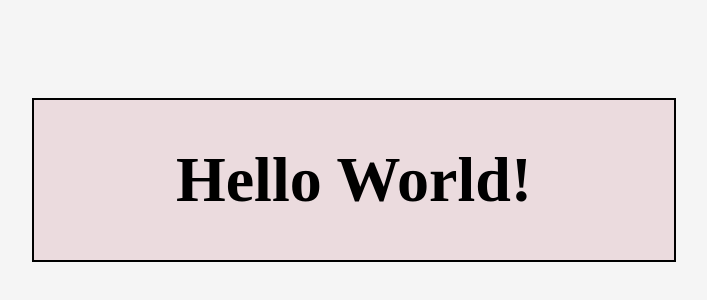
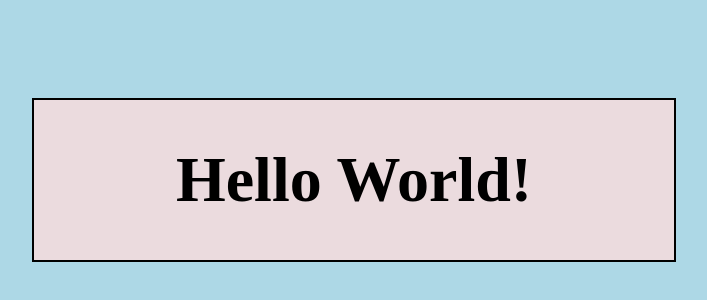
Before and after one commit to donnycavalcante/hello_world, a plain HTML site: page index.html in a window 1280 px wide. Shown: the part 222-522 px from the top of the page, without its empty margins (286-993 px from the left). Drawn offline with Linux system fonts and the light colour scheme.

Commit message:
Body Background - ligth blue

```diff
--- a/index.html
+++ b/index.html
@@ -9,7 +9,7 @@
 
   <style>
     body {
-      background: whitesmoke;
+      background: lightblue;
     }
     div {
       background: rgb(235, 219, 222);
```
